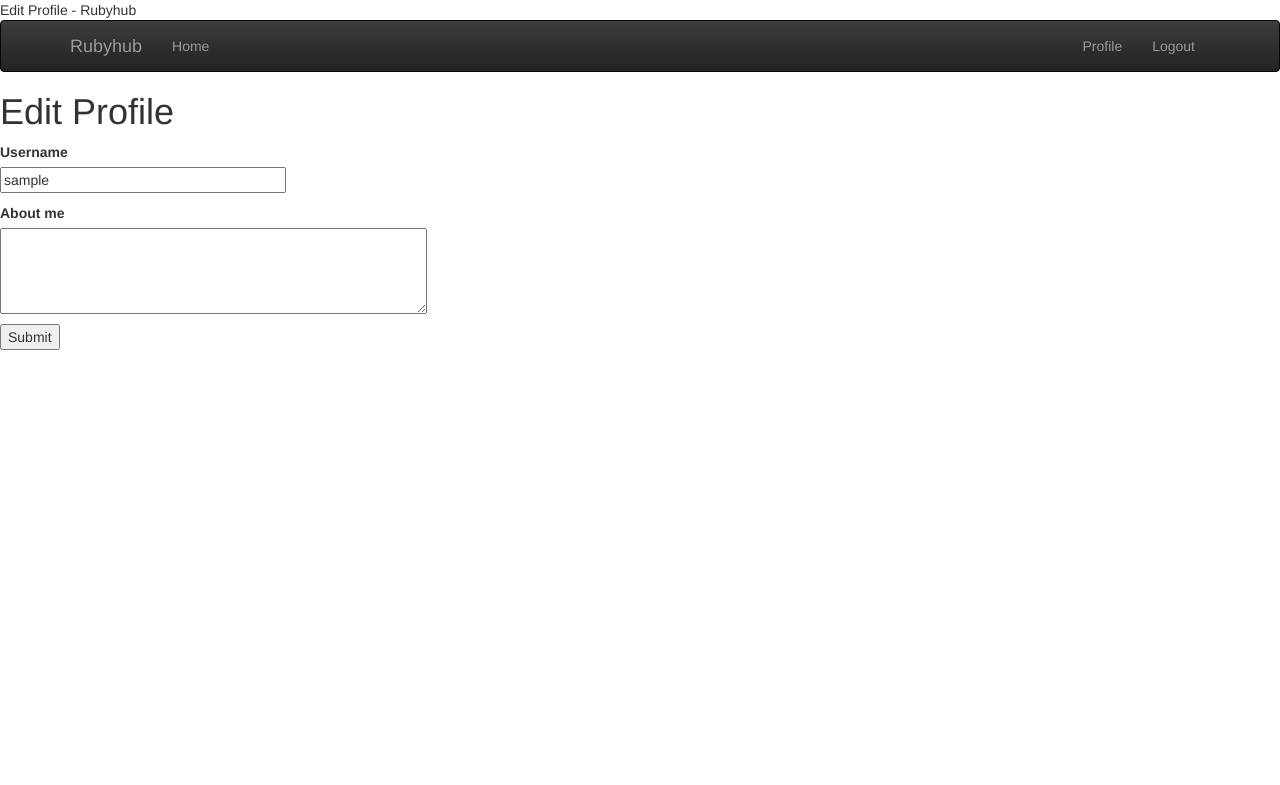
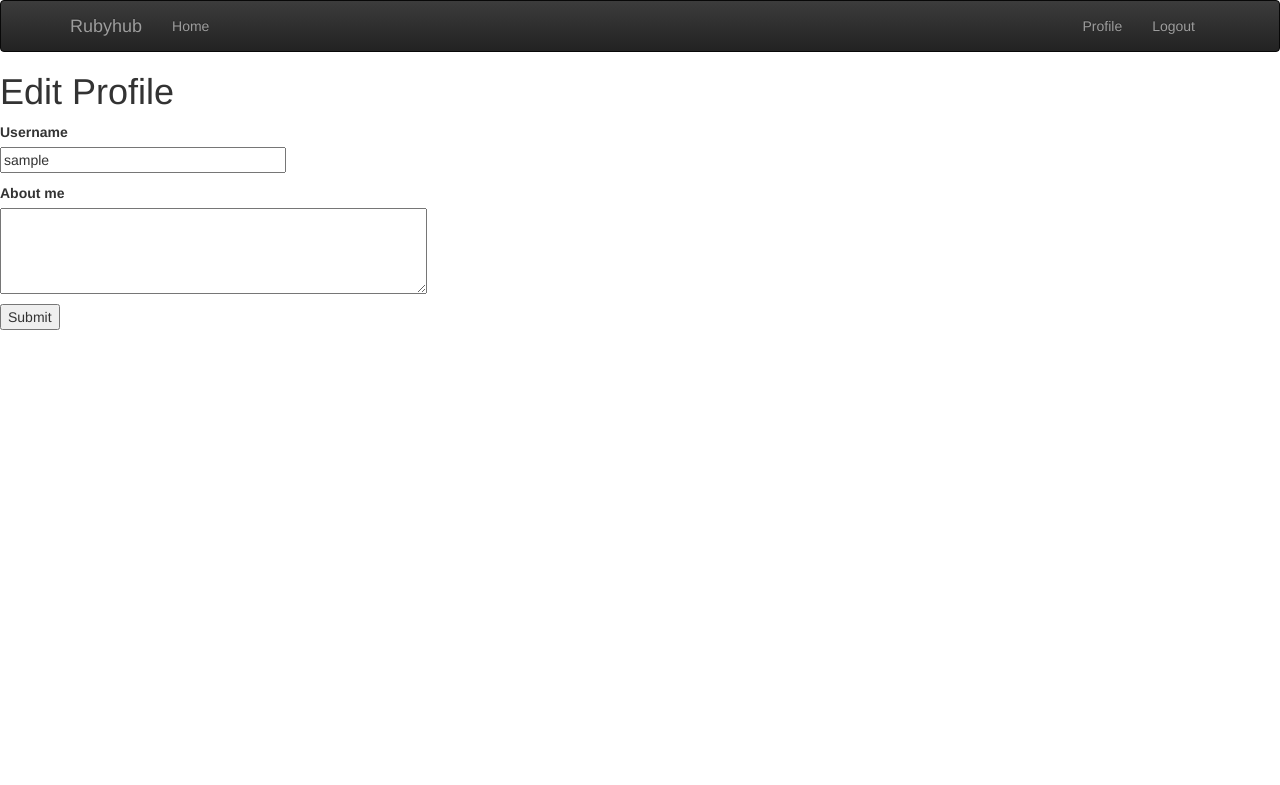
Before and after one commit to Astronoudke/PLS, a Flask app: page /edit_profile in a window 1280 px wide. Shown: the top 785 px of the page. Run offline with Flask 2, Linux system fonts and the light colour scheme; a user stored in the database is signed in; data comes from the database, SQL or seed files in the repository; both versions use the stored data as it was after the commit; some libraries are stand-ins or nearby versions.

Commit message:
titel weggehaald van base.html

```diff
--- a/app/templates/base.html
+++ b/app/templates/base.html
@@ -1,7 +1,3 @@
-{% block title %}
-    {% if title %}{{ title }} - Rubyhub{% else %}Welcome to Rubyhub{% endif %}
-{% endblock %}
-
 {% block navbar %}
     <!-- Latest compiled and minified CSS -->
     <link rel="stylesheet" href="https://maxcdn.bootstrapcdn.com/bootstrap/3.3.7/css/bootstrap.min.css" integrity="sha384-BVYiiSIFeK1dGmJRAkycuHAHRg32OmUcww7on3RYdg4Va+PmSTsz/K68vbdEjh4u" crossorigin="anonymous">
```
Also changed, not shown: app.db, 1 other file.
